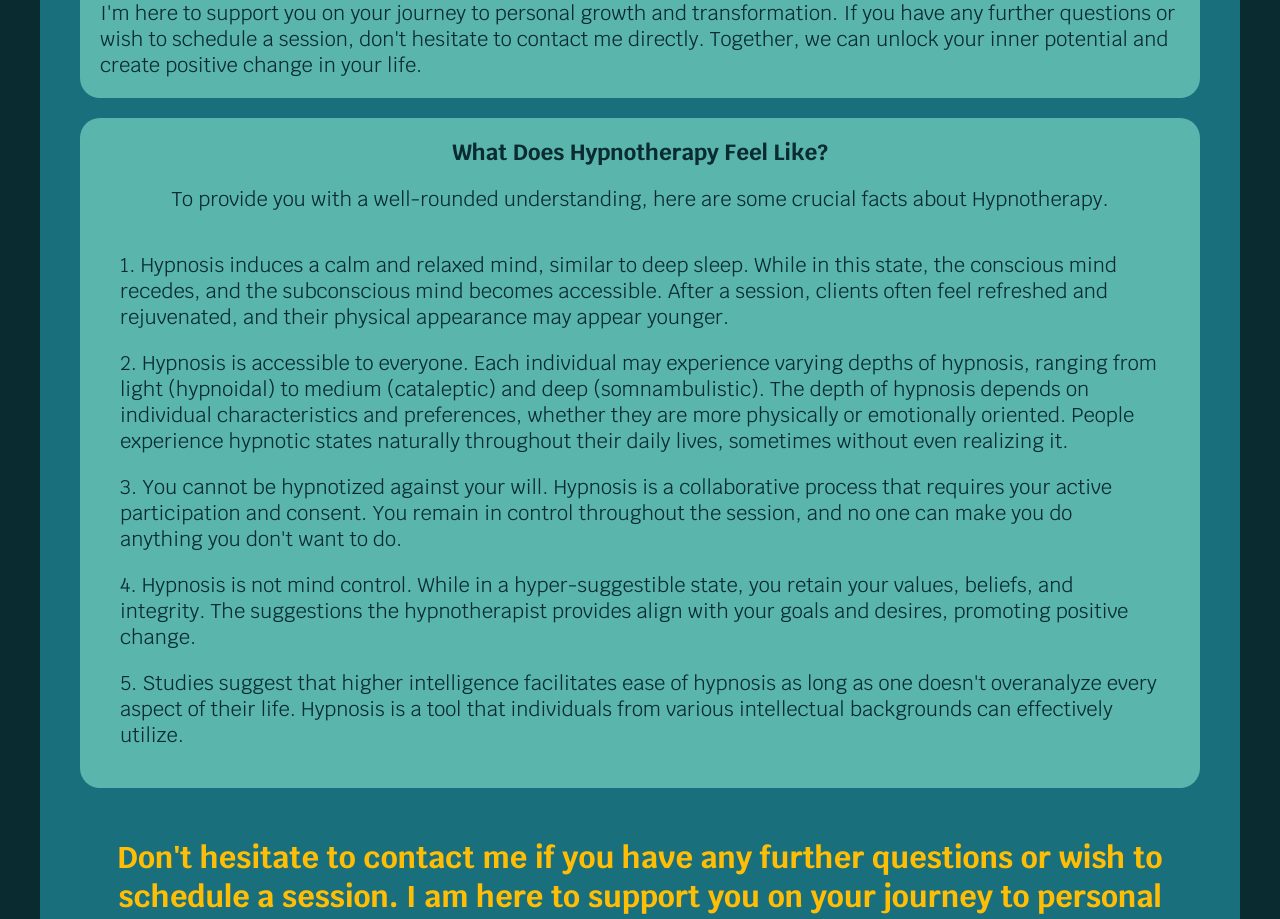
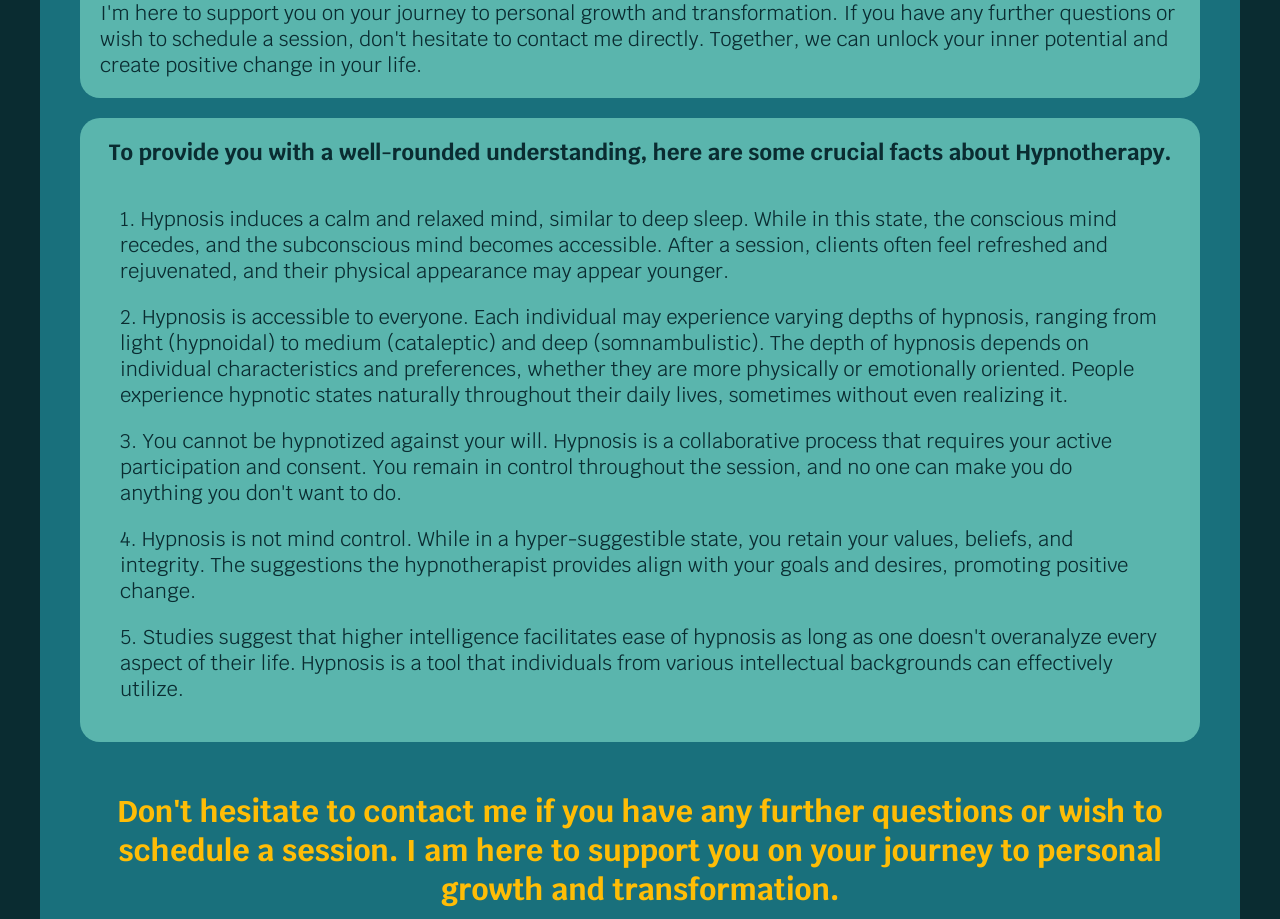
Before and after one commit to benzinow/pos-out-v3, a React (Create React App) app: page /faq in a window 1280 px wide. Shown: the part 3160-4079 px from the top of the page. Built offline with nearby package versions, Linux system fonts and the light colour scheme; a web font is replaced by a local one.

Commit message:
wording tweaks

```diff
--- a/src/pages/Faq.js
+++ b/src/pages/Faq.js
@@ -318,11 +318,12 @@ export function FAQ() {
           </p>
         </div>
         <div className="faq-card">
-          <p className="question">What Does Hypnotherapy Feel Like?</p>
-          <p className="answer">
+          <p className="question">
+            {" "}
             To provide you with a well-rounded understanding, here are some
             crucial facts about Hypnotherapy.
           </p>
+
           <ol>
             <li className="answer">
               1. Hypnosis induces a calm and relaxed mind, similar to deep
```
